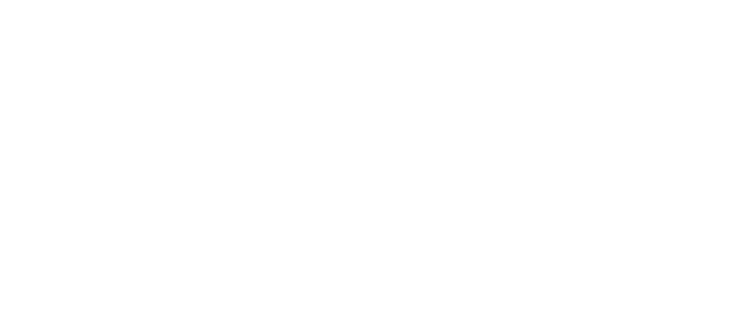
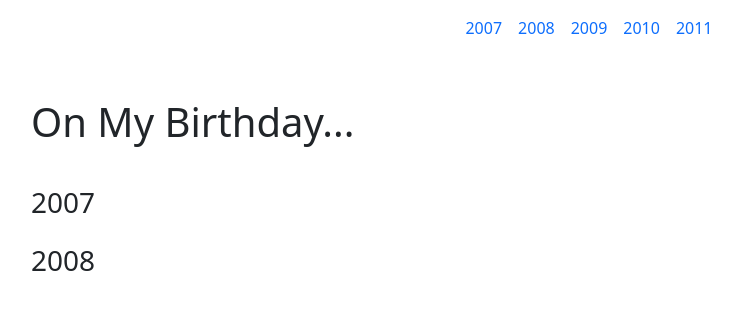
Before and after one commit to lizreznik/On-My-Birthday, a plain HTML site: page index.html in a window 1280 px wide. Shown: the whole page, without its empty margins (51-791 px from the left). Drawn offline with nearby package versions, Linux system fonts and the light colour scheme.

Commit message:
no idea what i did...

```diff
--- a/index.html
+++ b/index.html
@@ -21,8 +21,41 @@
     <body>
         <header>
             <!-- place navbar here -->
+            <ul class="nav nav-underline justify-content-center my-2">
+                <li class="nav-item">
+                  <a class="nav-link" aria-current="page" onclick="ohSeven()">2007</a>
+                </li>
+                <li class="nav-item">
+                  <a class="nav-link" onclick="ohEight()">2008</a>
+                </li>
+                <li class="nav-item">
+                  <a class="nav-link" onclick="ohNine()">2009</a>
+                </li>
+                <li class="nav-item">
+                    <a class="nav-link" onclick="ohTen()">2010</a>
+                  </li>
+                  <li class="nav-item">
+                    <a class="nav-link" onclick="ohEleven()">2011</a>
+                  </li>
+              </ul>
         </header>
-        <main></main>
+        <main>
+            <div class="container mt-5">
+                <div class="row">
+                    <h1>On My Birthday...</h1>
+                    <div class="col md-12 my-3"></div>
+                    <div class="date" id="birthday">
+                        <h3>2007</h3>
+                    </div>
+                    <div class="col md-12 my-3">
+                        <div class="date">
+                            <h3>2008</h3>
+                        </div>
+                    </div>
+
+                </div>
+            </div>
+        </main>
         <footer>
             <!-- place footer here -->
         </footer>
```
Also changed, not shown: script.js (+7 -0 lines).
